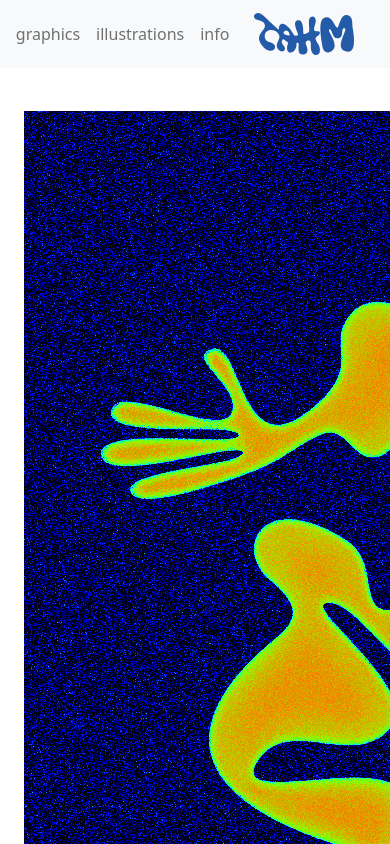
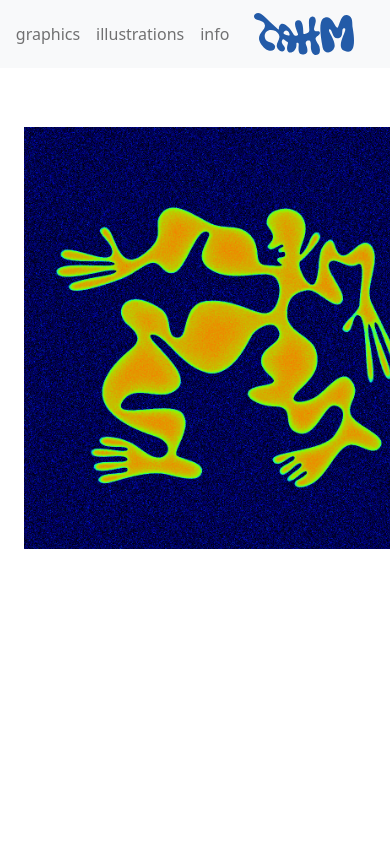
Before and after one commit to ledugani/ledugani-main, a React (Create React App) app: page /illustrations in a window 390 px wide. Shown: the top 844 px of the page. Built offline with nearby package versions, Linux system fonts and the light colour scheme.

Commit message:
added mobile responsive design

```diff
--- a/src/app/layout/index.jsx
+++ b/src/app/layout/index.jsx
@@ -8,7 +8,7 @@ export default function Layout({ children }) {
         <Container fluid className='site-wrapper'>
             <Header />
             <Row className='content'>
-                <Col className=''>{ children }</Col>
+                <Col className='column'>{ children }</Col>
             </Row>
         </Container>
     );
--- a/src/app/layout/styles.css
+++ b/src/app/layout/styles.css
@@ -6,4 +6,11 @@
 
 .footer {
     flex-shrink: 0;
-  }
+}
+
+@media only screen and (max-width: 600px) {
+    .content,
+    .site-wrapper {
+        overflow: hidden;
+    }
+}
--- a/src/app/pages/graphics/index.jsx
+++ b/src/app/pages/graphics/index.jsx
@@ -10,33 +10,33 @@ import velocity from './img/velocity_5.png';
 
 function Graphics () {
     return (
-        <Container id='carousel'>
+        <Container id='carousel' className='scrollbar-hidden'>
             <div className='slide'>
-                <Image src={sphere_1} fluid='md' className='image' />
+                <Image src={sphere_1} className='img' />
             </div>
 
             <div className='slide'>
-                <Image src={bighead} fluid='md' className='image' />
+                <Image src={bighead} className='img' />
             </div>
 
             <div className='slide'>
-                <Image src={infernal} fluid='md' className='image' />
+                <Image src={infernal} className='img' />
             </div>
 
             <div className='slide'>
-                <Image src={livingDub1} fluid='md' className='image' />
+                <Image src={livingDub1} className='img' />
             </div>
 
             <div className='slide'>
-                <Image src={oz} fluid='md' className='image' />
+                <Image src={oz} className='img' />
             </div>
 
             <div className='slide'>
-                <Image src={passingThoughts} fluid='md' className='image' />
+                <Image src={passingThoughts} className='img' />
             </div>
 
             <div className='slide'>
-                <Image src={velocity} fluid='md' className='image' />
+                <Image src={velocity} className='img' />
             </div>
         </Container>
     )
--- a/src/app/pages/graphics/styles.css
+++ b/src/app/pages/graphics/styles.css
@@ -11,3 +11,16 @@
 .slide {
     flex: 0 0 auto;
 }
+
+.img {
+    margin-top: 2vh;
+    padding-right: 10px;
+}
+
+@media only screen and (max-width: 600px) {
+
+
+    .img {
+        height: 50vh !important;
+    }
+}
--- a/src/app/pages/illustrations/index.jsx
+++ b/src/app/pages/illustrations/index.jsx
@@ -9,25 +9,25 @@ import wideAwake from './img/wide-awake.png';
 
 function Illustrations () {
     return (
-        <Container id='carousel' className='illustrations' fluid='md'>
+        <Container id='carousel' className='illustrations'>
             <div className='slide'>
-                <Image src={seikoSandman} fluid='md' className='image' />
+                <Image src={seikoSandman} className='img' />
             </div>
             <div className='slide'>
-                <Image src={v3RB4T1M} fluid='md' className='image' />
+                <Image src={v3RB4T1M} className='img' />
             </div>
             <div className='slide'>
-                <Image src={energy} fluid='md' className='image' />
+                <Image src={energy} className='img' />
             </div>
             <div className='slide'>
-                <Image src={groove} fluid='md' className='image' />
+                <Image src={groove} className='img' />
             </div>
 
             <div className='slide'>
-                <Image src={wideAwake} fluid='md' className='image' />
+                <Image src={wideAwake} className='img' />
             </div>
             <div className='slide'>
-                <Image src={livingFabrications} fluid='md' className='image' />
+                <Image src={livingFabrications} className='img' />
             </div>
         </Container>
     )
--- a/src/app/pages/illustrations/styles.css
+++ b/src/app/pages/illustrations/styles.css
@@ -11,3 +11,15 @@
 .slide {
     flex: 0 0 auto;
 }
+
+.img {
+    margin-top: 2vh;
+    padding-right: 10px;
+}
+
+@media only screen and (max-width: 600px) {
+
+    .img {
+        height: 50vh !important;
+    }
+}
--- a/src/app/pages/info/index.jsx
+++ b/src/app/pages/info/index.jsx
@@ -1,10 +1,11 @@
 import emailGif from './img/info-page-email.gif';
 import { Image } from 'react-bootstrap';
+import './styles.css';
 
 function Info() {
     return (
         <>
-            <Image src={emailGif} alt="admin@ledugani.com" />
+            <Image src={emailGif} alt="admin@ledugani.com" className='email-gif'/>
         </>
     )
 }
--- a/src/app/pages/info/styles.css
+++ b/src/app/pages/info/styles.css
@@ -0,0 +1,3 @@
+.email-gif {
+    max-width: 100%;
+}
--- a/src/app/styles.css
+++ b/src/app/styles.css
@@ -1,3 +1,9 @@
 .layout {
     height: 100vh;
 }
+
+@media only screen and (max-width: 600px) {
+    .layout {
+        overflow: hidden;
+    }
+}
```
